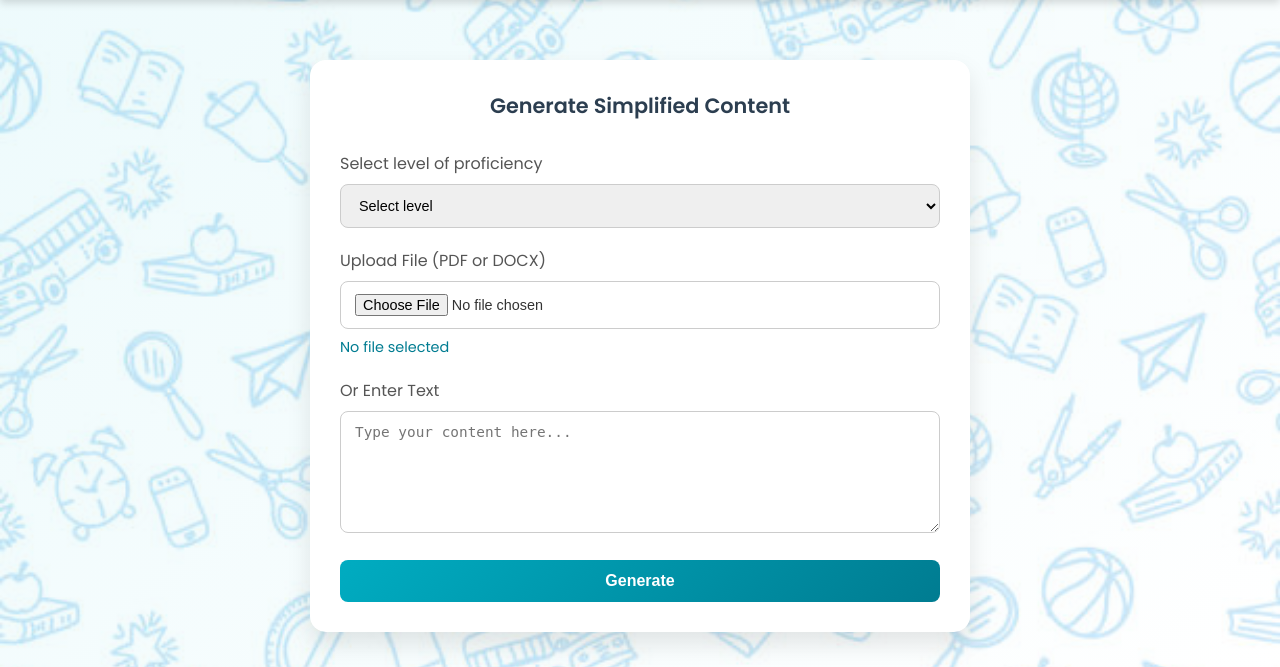
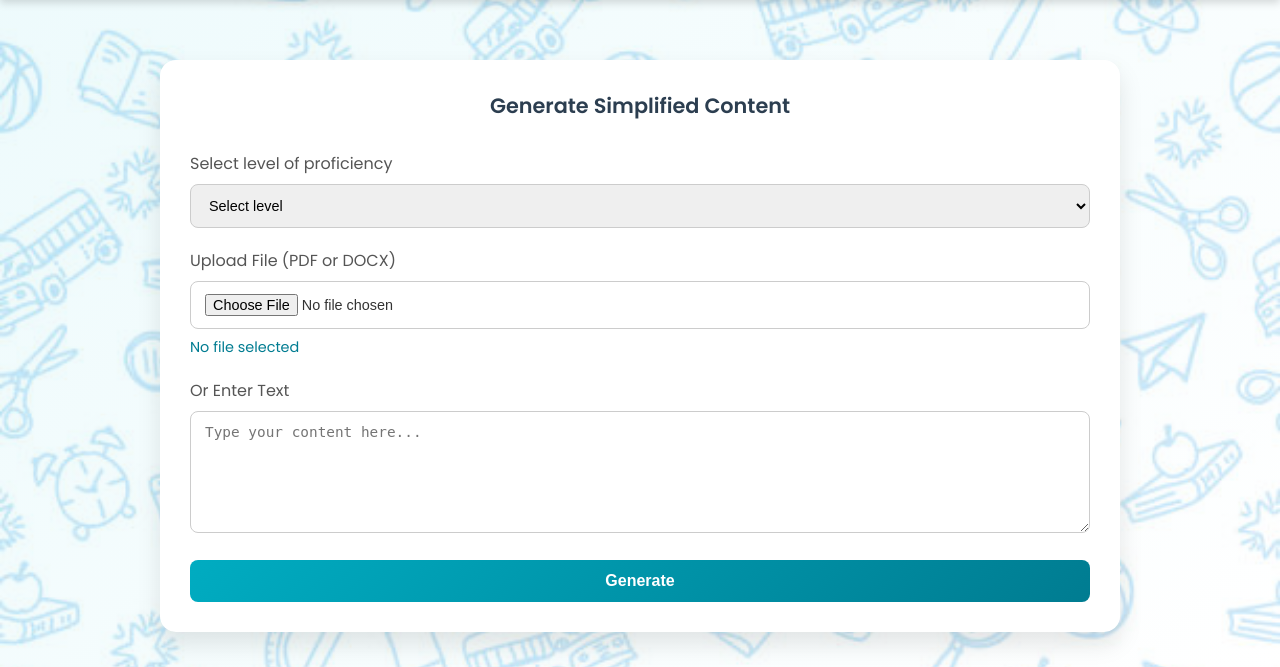
Before and after one commit to Srthhkm/Content-Simplifier, a Flask app: page / in a window 1280 px wide. Shown: the part 133-800 px from the top of the page. Run offline with Flask 3, Linux system fonts and the light colour scheme.

Commit message:
Update index.html

```diff
--- a/templates/index.html
+++ b/templates/index.html
@@ -21,7 +21,7 @@
     }
     .top-banner h1 { margin-bottom: 6px; font-size: 2.2rem; font-weight: 700; }
     .top-banner p { max-width: 700px; margin: auto; font-size: 1.1rem; font-style: italic; opacity: 0.85; }
-    .page-wrapper { max-width: 700px; margin: 40px auto 80px; padding: 20px; }
+    .page-wrapper { max-width: 1000px; margin: 40px auto 80px; padding: 20px; }
     .card { background: #fff; padding: 30px; border-radius: 16px; box-shadow: 0 12px 24px rgba(0,0,0,0.1); }
     h1 { text-align: center; font-weight: 600; margin-bottom: 30px; color: #2c3e50; font-size: 1.3rem; }
     .input-group { margin-bottom: 20px; }
```
